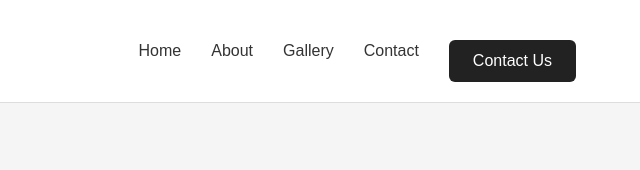
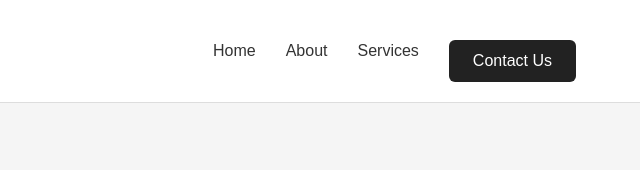
Before and after one commit to fenas/defenceforceuae, a plain HTML site: page index.html in a window 1280 px wide. Shown: the top 170 px of the page, 640-1280 px from the left. Drawn offline with Linux system fonts and the light colour scheme.

Commit message:
Update index.html

```diff
--- a/index.html
+++ b/index.html
@@ -264,8 +264,7 @@
 
 <a href="#">Home</a>
 <a href="#">About</a>
-<a href="#">Gallery</a>
-<a href="#">Contact</a>
+<a href="#">Services</a>
 
 <a href="#" class="btn">
 Contact Us
```
